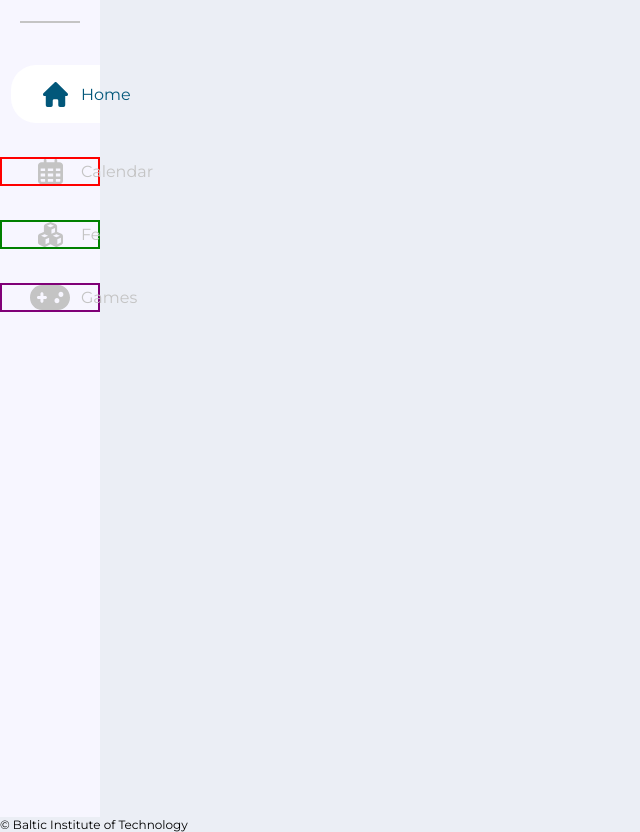
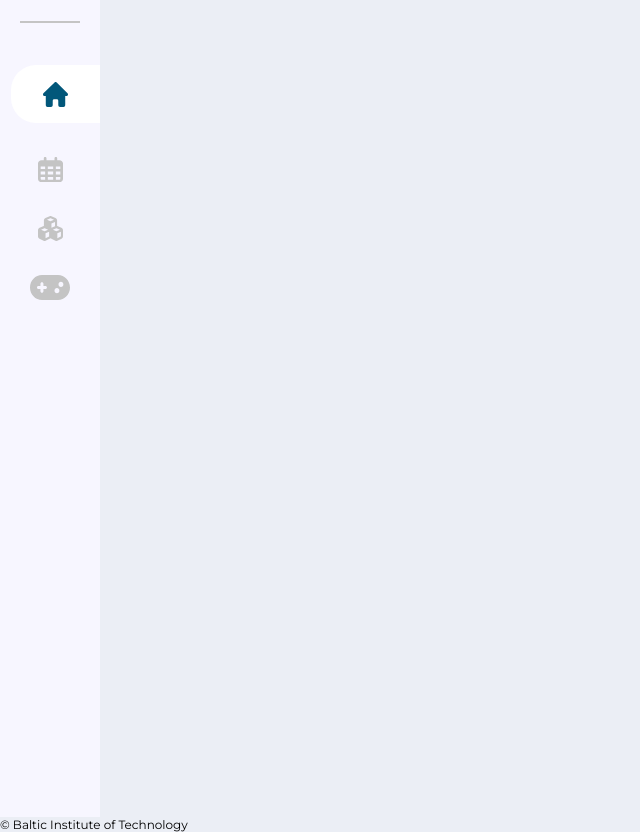
Before and after one commit to sgrazys/Friday-challange, a website: page index.html in a window 1280 px wide. Shown: the part 89-921 px from the top of the page, without its empty margins (0-640 px from the left). Drawn offline with Linux system fonts and the light colour scheme.

Commit message:
add: nav

```diff
--- a/css/pages/layout.css
+++ b/css/pages/layout.css
@@ -7,9 +7,16 @@
 }
 
 .link-name {
+    display: none;
     text-decoration: none;
+    color: var(--nav-font-color);
+    font-size: 16px;
+    position: absolute;
+    left: 81px;
+}
+
+.house-wrapper > .house-link {
     color: var(--font-color);
-    font-size: 16px;
 }
 
 .logo {
@@ -43,17 +50,11 @@
     height: 25px;
 }
 
-.house-wrapper > .link-name {
-    position: absolute;
-    left: 81px;
-}
-
 .calendar-wrapper {
     display: flex;
     justify-content: center;
     align-items: center;
     width: 100%;
-    border: solid 2px red;
     margin-top: 34px;
 }
 
@@ -62,18 +63,11 @@
     height: 25px;
 }
 
-.calendar-wrapper > .link-name {
-    position: absolute;
-    left: 81px;
-    color: var(--nav-font-color);
-}
-
 .cube-wrapper {
     display: flex;
     justify-content: center;
     align-items: center;
     width: 100%;
-    border: 2px solid green;
     margin-top: 34px;
 }
 
@@ -82,17 +76,11 @@
     height: 25px;
 }
 
-.cube-wrapper > .link-name {
-    position: absolute;
-    left: 81px;
-    color: var(--nav-font-color);
-}
 .controler-wrapper {
     display: flex;
     justify-content: center;
     align-items: center;
     width: 100%;
-    border: 2px solid rgb(128, 0, 119);
     margin-top: 34px;
 }
 
@@ -100,9 +88,3 @@
     width: 40px;
     height: 25px;
 }
-
-.controler-wrapper > .link-name {
-    position: absolute;
-    left: 81px;
-    color: var(--nav-font-color);
-}
--- a/index.html
+++ b/index.html
@@ -32,7 +32,7 @@
 
         <div class = house-wrapper>
             <img class="house-icon" src="./img/house-icon.svg" alt="icon">
-            <a class="link-name" href="#">Home</a>
+            <a class="link-name house-link" href="#">Home</a>
         </div>
 
         <div class="calendar-wrapper">
```
